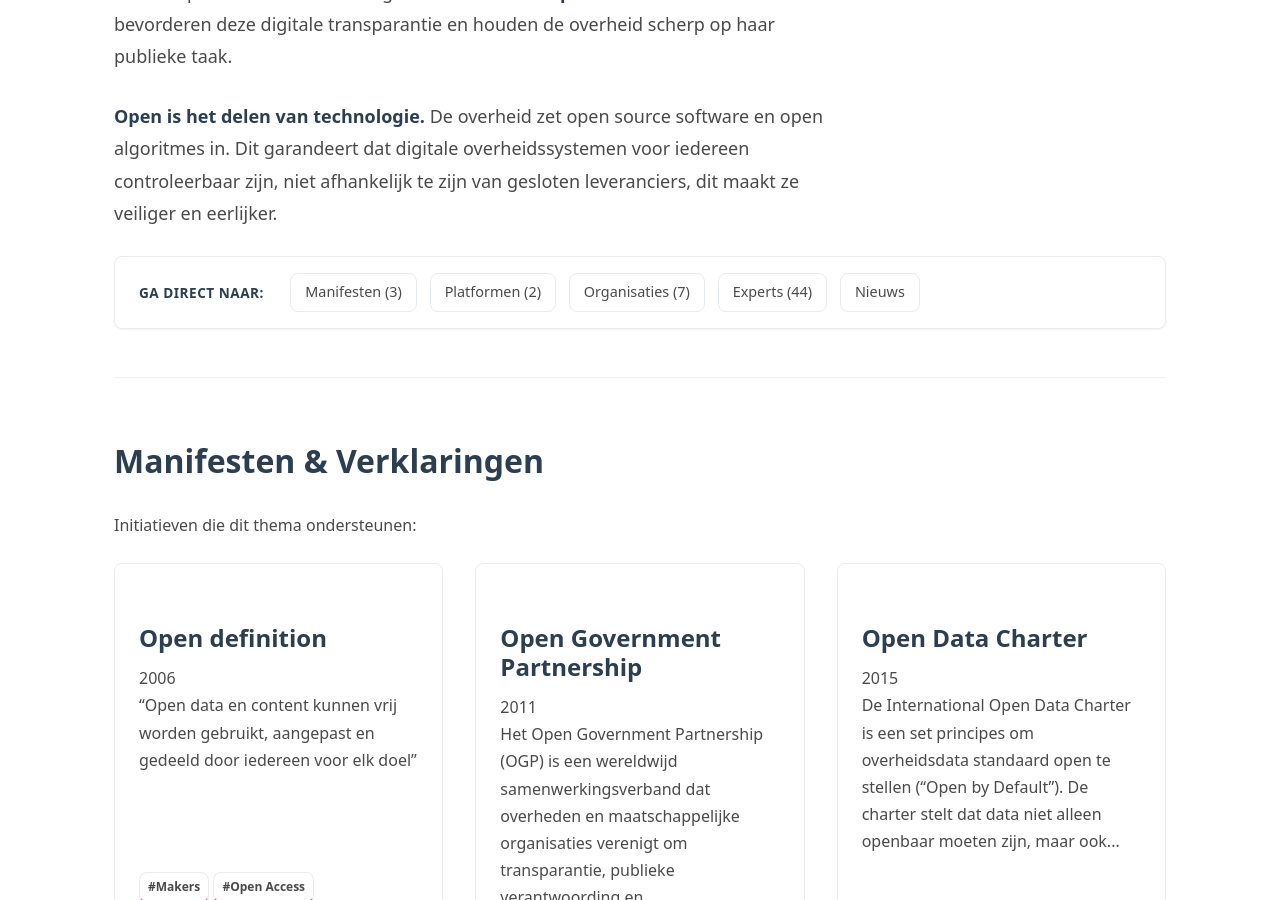
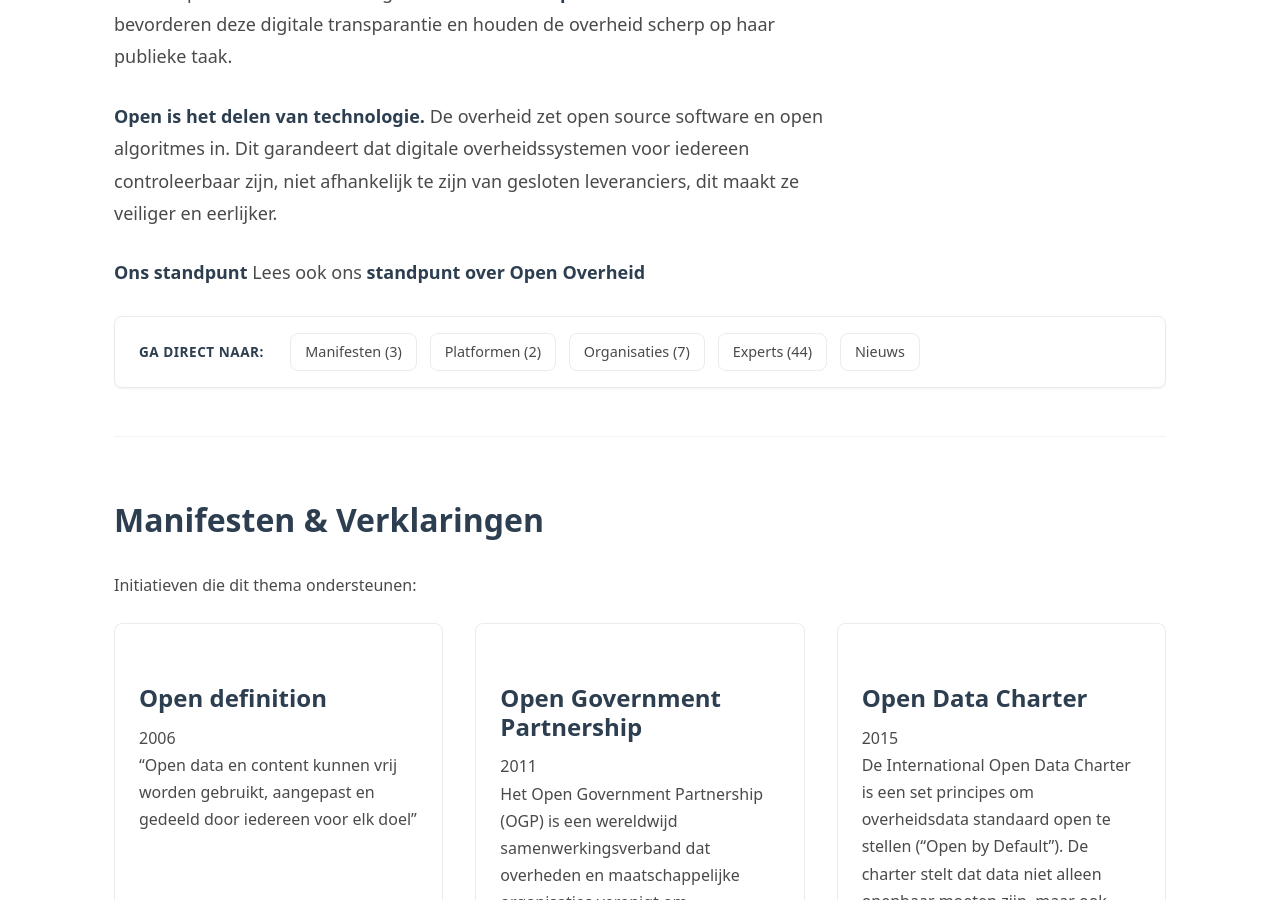
Before and after one commit to opennederland/www.opennederland.nl, a Jekyll site: the page built from _tags/open-overheid.md, in a window 1280 px wide and 900 px high, scrolled down 723 px. Built offline with Jekyll 4.4.1, drawn with Linux system fonts in a browser that asks for light colours.

Commit message:
redactie

```diff
--- a/_tags/open-overheid.md
+++ b/_tags/open-overheid.md
@@ -11,3 +11,5 @@
 **Open is het delen van cultuur.** Het vraagt om een omslag naar een bestuursstijl waarin openheid de norm is. Organisaties zoals de [Open State Foundation](https://openstate.eu/nl/) bevorderen deze digitale transparantie  en houden de overheid scherp op haar publieke taak.
 
 **Open is het delen van technologie.** De overheid zet open source software en open algoritmes in. Dit garandeert dat digitale overheidssystemen voor iedereen controleerbaar zijn, niet afhankelijk te zijn van gesloten leveranciers, dit maakt ze veiliger en eerlijker.
+
+**Ons standpunt** Lees ook ons [standpunt over Open Overheid](/standpunten/open-overheid/)
```
